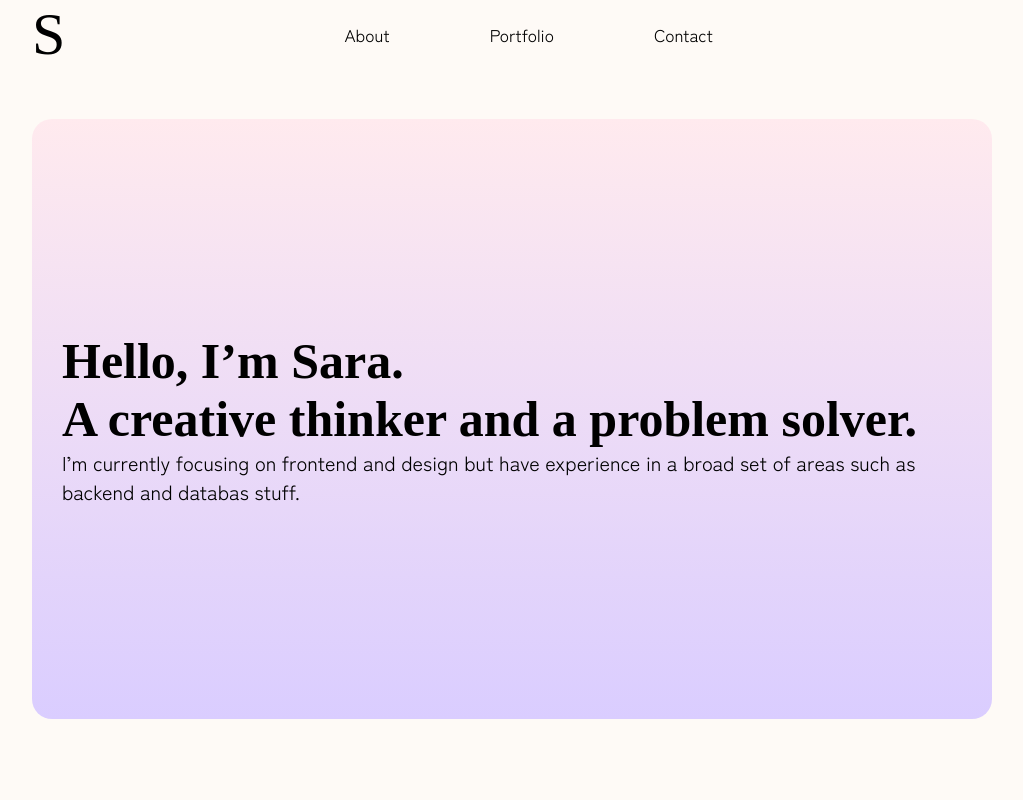
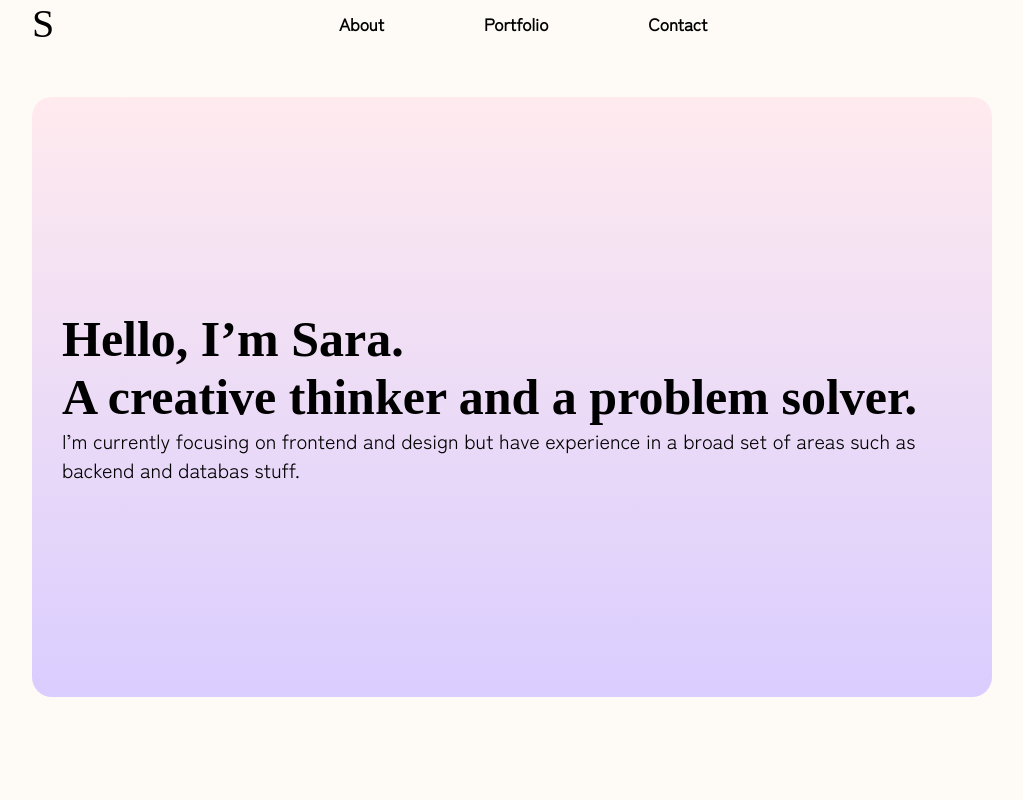
Before and after one commit to saraavvi/portfolio, a Vue app: page / in a window 1280 px wide. Shown: the top 800 px of the page, without its empty margins (128-1151 px from the left). Built offline with nearby package versions, Linux system fonts and the light colour scheme; a web font is replaced by a local one.

Commit message:
:lipstick: make header sticky

```diff
--- a/src/components/TheHeader.vue
+++ b/src/components/TheHeader.vue
@@ -13,9 +13,12 @@
 .nav {
   display: flex;
   padding: 0 16rem 0 16rem;
+  position: sticky;
+  top: 0;
+  background-color: $color-background;
 
   .logo {
-    font-size: 6rem;
+    font-size: 4rem;
     font-family: $font-secondary;
   }
   .links-container {
@@ -23,12 +26,12 @@
     flex: 1;
     display: flex;
     justify-content: center;
-
-    .nav-link {
-      font-family: $font-primary;
-      font-size: 1.7rem;
-      padding: 0 5rem 0 5rem;
-    }
+  }
+  .nav-link {
+    font-family: $font-primary;
+    font-size: 1.7rem;
+    padding: 0 5rem 0 5rem;
+    font-weight: bold;
   }
 }
 </style>
```
